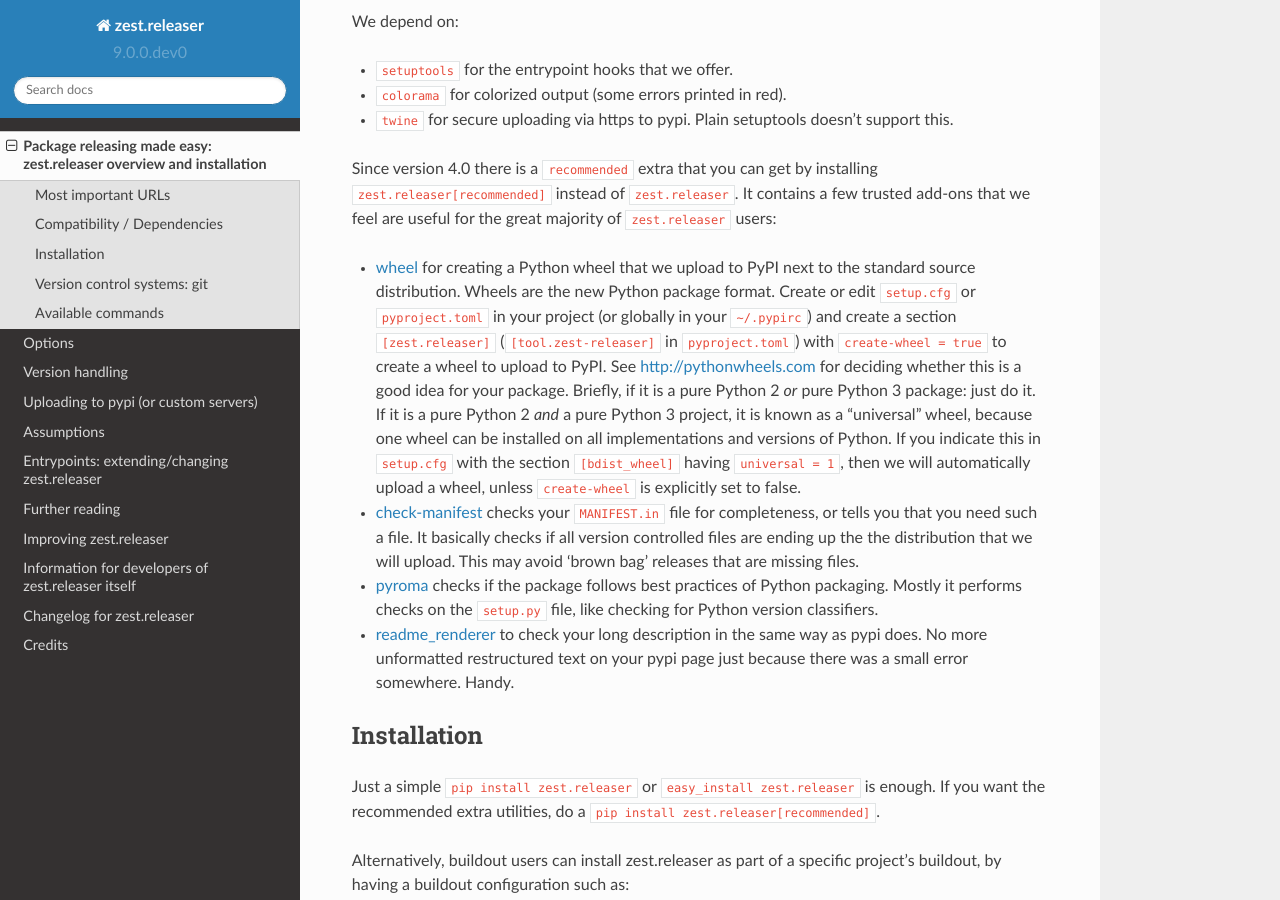
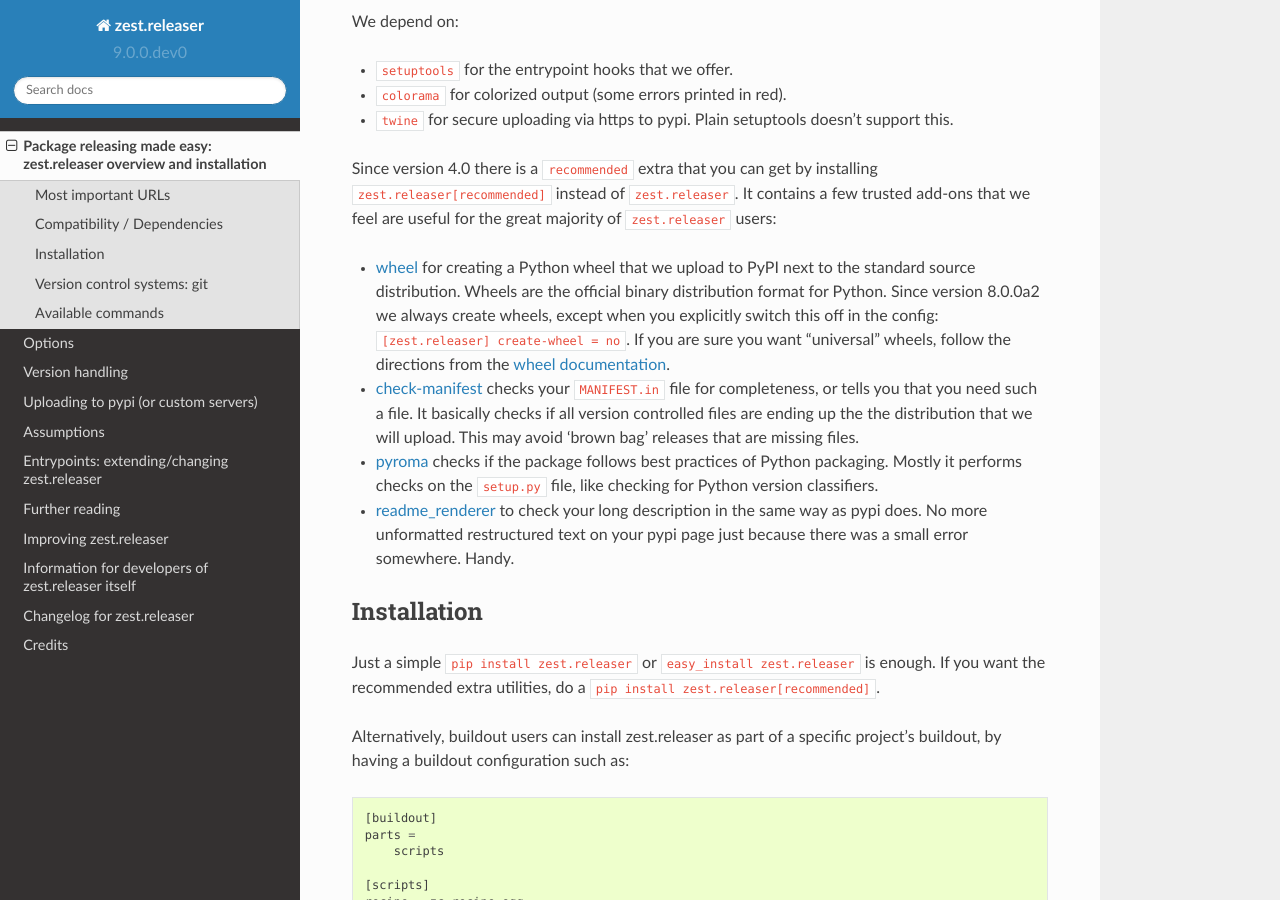
Before and after one commit to zestsoftware/zest.releaser, a Sphinx documentation site: the page built from doc/source/overview.rst, in a window 1280 px wide and 900 px high, scrolled down 1069 px. Built offline with Sphinx 7.4.7 and the Read the Docs theme 2.0.0, drawn with Linux system fonts in a browser that asks for light colours.

Commit message:
Clarify the create-wheel option.
We default to true since earlier this year.

```diff
--- a/README.rst
+++ b/README.rst
@@ -67,19 +67,13 @@
 of ``zest.releaser`` users:
 
 - wheel_ for creating a Python wheel that we upload to PyPI next to
-  the standard source distribution.  Wheels are the new Python package
-  format.  Create or edit ``setup.cfg`` or ``pyproject.toml`` in your
-  project (or globally in your ``~/.pypirc``) and create a section
-  ``[zest.releaser]`` (``[tool.zest-releaser]`` in ``pyproject.toml``)
-  with ``create-wheel = true`` to create a wheel to upload to PyPI.  See
-  http://pythonwheels.com for deciding whether this is a good idea for
-  your package.  Briefly, if it is a pure Python 2 *or* pure Python 3
-  package: just do it. If it is a pure Python 2 *and* a pure Python 3
-  project, it is known as a "universal" wheel, because one wheel can
-  be installed on all implementations and versions of Python. If you
-  indicate this in ``setup.cfg`` with the section ``[bdist_wheel]``
-  having ``universal = 1``, then we will automatically upload a wheel,
-  unless ``create-wheel`` is explicitly set to false.
+  the standard source distribution.  Wheels are the official binary
+  distribution format for Python.
+  Since version 8.0.0a2 we always create wheels, except when you
+  explicitly switch this off in the config:
+  ``[zest.releaser] create-wheel = no``.
+  If you are sure you want "universal" wheels, follow the directions from the
+  `wheel documentation <https://wheel.readthedocs.io/en/stable/user_guide.html>`_.
 
 - `check-manifest`_ checks your ``MANIFEST.in`` file for completeness,
   or tells you that you need such a file.  It basically checks if all
```
Also changed, not shown: doc/source/options.rst (+3 -8 lines).
